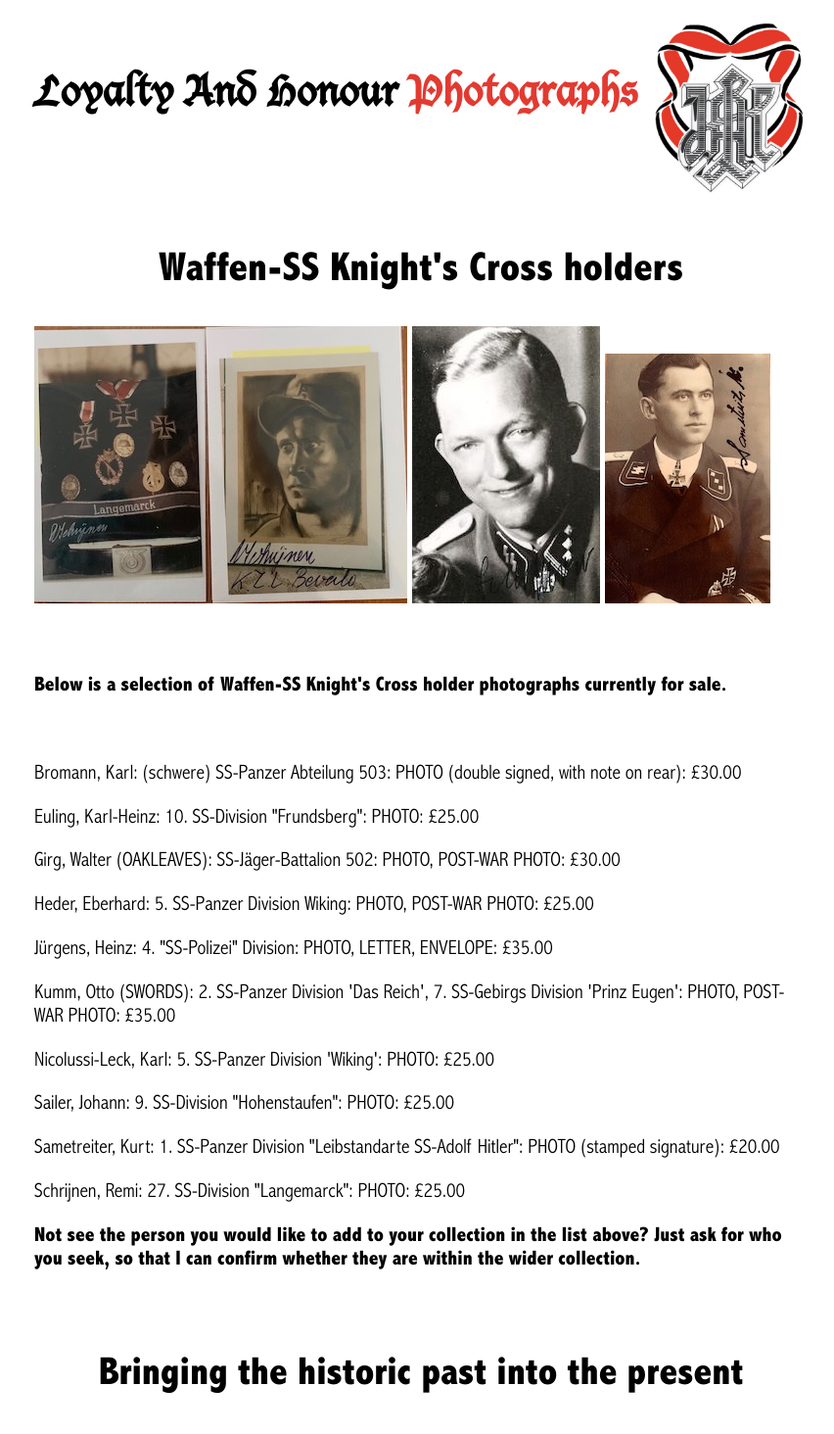
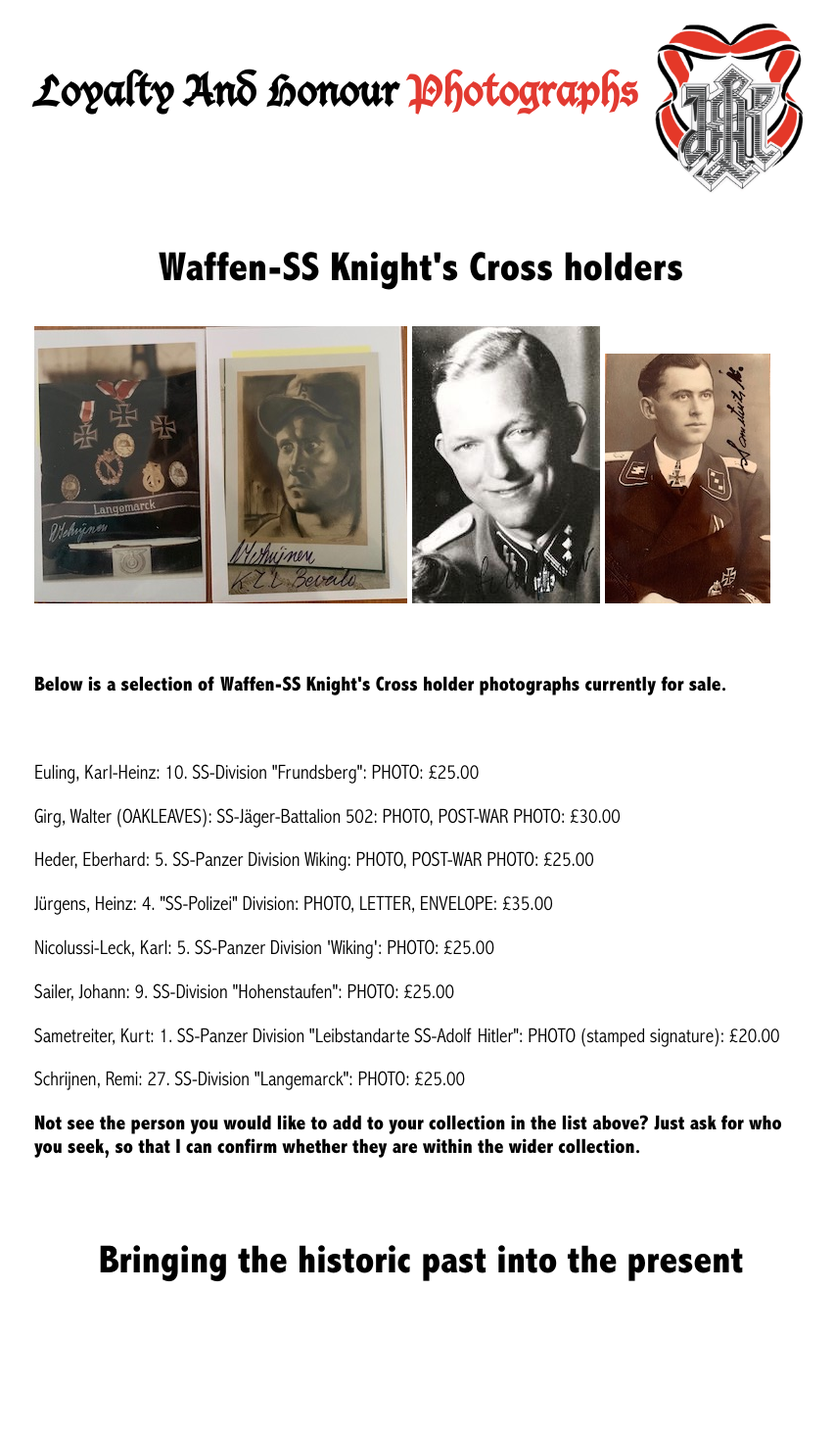
Before and after one commit to lahphotographs/lahphotographs.github.com, a Jekyll site: the page built from Waffen_SS_photos.md, in a window 1280 px wide. Shown: the whole page at 98% size, without its empty margins (210-1062 px from the left). Built offline with Jekyll 4.4.1, drawn with Linux system fonts in a browser that asks for light colours; after the commit the page ends 1350 px from its top, so only the background shows below that.

Commit message:
Update Waffen_SS_photos.md

```diff
--- a/Waffen_SS_photos.md
+++ b/Waffen_SS_photos.md
@@ -13,12 +13,10 @@ permalink: /waffen_ss_photos.html
 <br />
 <p><b>Below is a selection of Waffen-SS Knight's Cross holder photographs currently for sale.</b></p>
 <br />
-<p>Bromann,	Karl:	(schwere) SS-Panzer Abteilung 503:	PHOTO (double signed, with note on rear): £30.00
 <p>Euling,	Karl-Heinz:	10. SS-Division "Frundsberg":	PHOTO: £25.00
 <p>Girg,	Walter (OAKLEAVES): SS-Jäger-Battalion 502:	PHOTO, POST-WAR PHOTO:	£30.00
 <p>Heder,	Eberhard: 5. SS-Panzer Division Wiking:	PHOTO, POST-WAR PHOTO:	£25.00
 <p>Jürgens,	Heinz: 4. "SS-Polizei" Division:	PHOTO, LETTER, ENVELOPE:	£35.00
-<p>Kumm,	Otto (SWORDS): 2. SS-Panzer Division 'Das Reich', 7. SS-Gebirgs Division 'Prinz Eugen':	PHOTO, POST-WAR PHOTO:	£35.00
 <p>Nicolussi-Leck, Karl: 5. SS-Panzer Division 'Wiking':	PHOTO:	£25.00
 <p>Sailer,	Johann:	9. SS-Division "Hohenstaufen":	PHOTO: £25.00
 <p>Sametreiter,	Kurt:	1. SS-Panzer Division "Leibstandarte SS-Adolf Hitler":	PHOTO (stamped signature): £20.00
```
